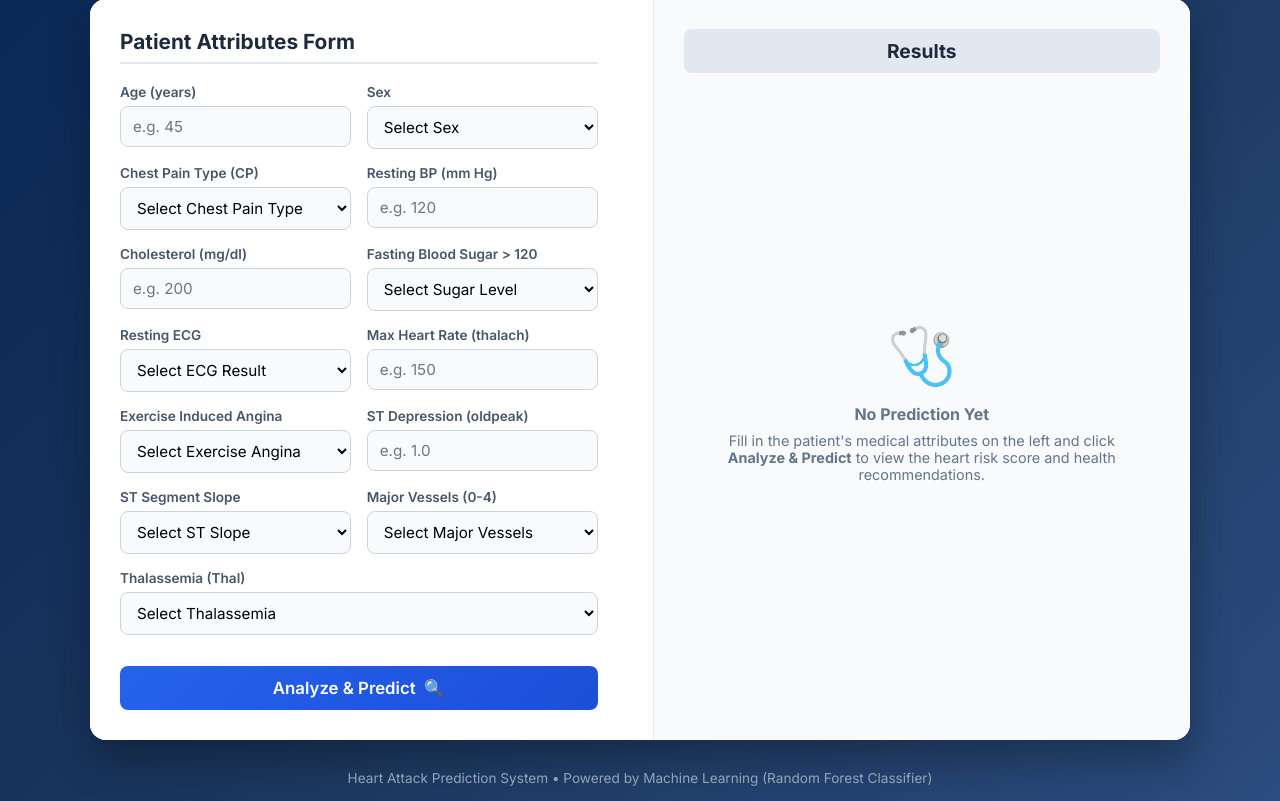
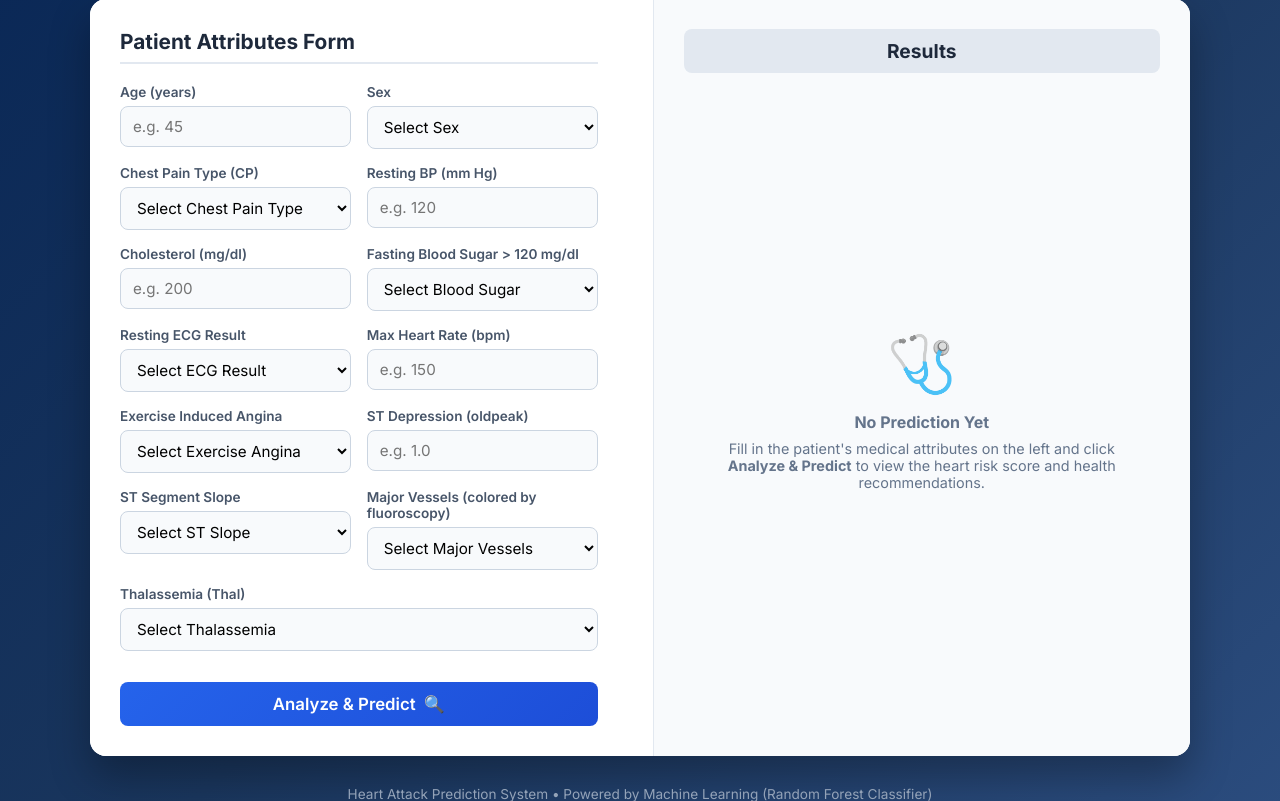
Before and after one commit to samuel-mekala/heart-attack-prediction, a Flask app: page / in a window 1280 px wide. Shown: the part 110-911 px from the top of the page. Run offline with Flask 3, Linux system fonts and the light colour scheme.

Commit message:
Clean up dropdown labels by removing raw numbers

```diff
--- a/templates/index1.html
+++ b/templates/index1.html
@@ -291,8 +291,8 @@
             <label for="sex">Sex</label>
             <select id="sex" name="sex" required>
               <option value="" disabled {% if not form_data.get('sex') and form_data.get('sex') != 0 %}selected{% endif %}>Select Sex</option>
-              <option value="1" {% if form_data.get('sex') == '1' or form_data.get('sex') == 1 %}selected{% endif %}>Male (1)</option>
-              <option value="0" {% if form_data.get('sex') == '0' or form_data.get('sex') == 0 %}selected{% endif %}>Female (0)</option>
+              <option value="1" {% if form_data.get('sex') == '1' or form_data.get('sex') == 1 %}selected{% endif %}>Male</option>
+              <option value="0" {% if form_data.get('sex') == '0' or form_data.get('sex') == 0 %}selected{% endif %}>Female</option>
             </select>
           </div>
 
@@ -300,10 +300,10 @@
             <label for="cp">Chest Pain Type (CP)</label>
             <select id="cp" name="cp" required>
               <option value="" disabled {% if not form_data.get('cp') and form_data.get('cp') != 0 %}selected{% endif %}>Select Chest Pain Type</option>
-              <option value="0" {% if form_data.get('cp') == '0' or form_data.get('cp') == 0 %}selected{% endif %}>0: Typical Angina</option>
-              <option value="1" {% if form_data.get('cp') == '1' or form_data.get('cp') == 1 %}selected{% endif %}>1: Atypical Angina</option>
-              <option value="2" {% if form_data.get('cp') == '2' or form_data.get('cp') == 2 %}selected{% endif %}>2: Non-anginal Pain</option>
-              <option value="3" {% if form_data.get('cp') == '3' or form_data.get('cp') == 3 %}selected{% endif %}>3: Asymptomatic</option>
+              <option value="0" {% if form_data.get('cp') == '0' or form_data.get('cp') == 0 %}selected{% endif %}>Typical Angina</option>
+              <option value="1" {% if form_data.get('cp') == '1' or form_data.get('cp') == 1 %}selected{% endif %}>Atypical Angina</option>
+              <option value="2" {% if form_data.get('cp') == '2' or form_data.get('cp') == 2 %}selected{% endif %}>Non-anginal Pain</option>
+              <option value="3" {% if form_data.get('cp') == '3' or form_data.get('cp') == 3 %}selected{% endif %}>Asymptomatic</option>
             </select>
           </div>
 
@@ -318,26 +318,26 @@
           </div>
 
           <div class="input-group">
-            <label for="fbs">Fasting Blood Sugar > 120</label>
+            <label for="fbs">Fasting Blood Sugar > 120 mg/dl</label>
             <select id="fbs" name="fbs" required>
-              <option value="" disabled {% if not form_data.get('fbs') and form_data.get('fbs') != 0 %}selected{% endif %}>Select Sugar Level</option>
-              <option value="0" {% if form_data.get('fbs') == '0' or form_data.get('fbs') == 0 %}selected{% endif %}>No (0)</option>
-              <option value="1" {% if form_data.get('fbs') == '1' or form_data.get('fbs') == 1 %}selected{% endif %}>Yes (1)</option>
+              <option value="" disabled {% if not form_data.get('fbs') and form_data.get('fbs') != 0 %}selected{% endif %}>Select Blood Sugar</option>
+              <option value="0" {% if form_data.get('fbs') == '0' or form_data.get('fbs') == 0 %}selected{% endif %}>No (<= 120 mg/dl)</option>
+              <option value="1" {% if form_data.get('fbs') == '1' or form_data.get('fbs') == 1 %}selected{% endif %}>Yes (> 120 mg/dl)</option>
             </select>
           </div>
 
           <div class="input-group">
-            <label for="restecg">Resting ECG</label>
+            <label for="restecg">Resting ECG Result</label>
             <select id="restecg" name="restecg" required>
               <option value="" disabled {% if not form_data.get('restecg') and form_data.get('restecg') != 0 %}selected{% endif %}>Select ECG Result</option>
-              <option value="0" {% if form_data.get('restecg') == '0' or form_data.get('restecg') == 0 %}selected{% endif %}>0: Normal</option>
-              <option value="1" {% if form_data.get('restecg') == '1' or form_data.get('restecg') == 1 %}selected{% endif %}>1: ST-T Wave Abnormality</option>
-              <option value="2" {% if form_data.get('restecg') == '2' or form_data.get('restecg') == 2 %}selected{% endif %}>2: Left Ventricular Hypertrophy</option>
+              <option value="0" {% if form_data.get('restecg') == '0' or form_data.get('restecg') == 0 %}selected{% endif %}>Normal</option>
+              <option value="1" {% if form_data.get('restecg') == '1' or form_data.get('restecg') == 1 %}selected{% endif %}>ST-T Wave Abnormality</option>
+              <option value="2" {% if form_data.get('restecg') == '2' or form_data.get('restecg') == 2 %}selected{% endif %}>Left Ventricular Hypertrophy</option>
             </select>
           </div>
 
           <div class="input-group">
-            <label for="thalach">Max Heart Rate (thalach)</label>
+            <label for="thalach">Max Heart Rate (bpm)</label>
             <input type="number" id="thalach" name="thalach" min="60" max="230" placeholder="e.g. 150" value="{{ form_data.get('thalach', '') }}" required>
           </div>
 
@@ -345,8 +345,8 @@
             <label for="exang">Exercise Induced Angina</label>
             <select id="exang" name="exang" required>
               <option value="" disabled {% if not form_data.get('exang') and form_data.get('exang') != 0 %}selected{% endif %}>Select Exercise Angina</option>
-              <option value="0" {% if form_data.get('exang') == '0' or form_data.get('exang') == 0 %}selected{% endif %}>No (0)</option>
-              <option value="1" {% if form_data.get('exang') == '1' or form_data.get('exang') == 1 %}selected{% endif %}>Yes (1)</option>
+              <option value="0" {% if form_data.get('exang') == '0' or form_data.get('exang') == 0 %}selected{% endif %}>No</option>
+              <option value="1" {% if form_data.get('exang') == '1' or form_data.get('exang') == 1 %}selected{% endif %}>Yes</option>
             </select>
           </div>
 
@@ -359,21 +359,21 @@
             <label for="slope">ST Segment Slope</label>
             <select id="slope" name="slope" required>
               <option value="" disabled {% if not form_data.get('slope') and form_data.get('slope') != 0 %}selected{% endif %}>Select ST Slope</option>
-              <option value="0" {% if form_data.get('slope') == '0' or form_data.get('slope') == 0 %}selected{% endif %}>0: Upsloping</option>
-              <option value="1" {% if form_data.get('slope') == '1' or form_data.get('slope') == 1 %}selected{% endif %}>1: Flat</option>
-              <option value="2" {% if form_data.get('slope') == '2' or form_data.get('slope') == 2 %}selected{% endif %}>2: Downsloping</option>
+              <option value="0" {% if form_data.get('slope') == '0' or form_data.get('slope') == 0 %}selected{% endif %}>Upsloping</option>
+              <option value="1" {% if form_data.get('slope') == '1' or form_data.get('slope') == 1 %}selected{% endif %}>Flat</option>
+              <option value="2" {% if form_data.get('slope') == '2' or form_data.get('slope') == 2 %}selected{% endif %}>Downsloping</option>
             </select>
           </div>
 
           <div class="input-group">
-            <label for="ca">Major Vessels (0-4)</label>
+            <label for="ca">Major Vessels (colored by fluoroscopy)</label>
             <select id="ca" name="ca" required>
               <option value="" disabled {% if not form_data.get('ca') and form_data.get('ca') != 0 %}selected{% endif %}>Select Major Vessels</option>
-              <option value="0" {% if form_data.get('ca') == '0' or form_data.get('ca') == 0 %}selected{% endif %}>0</option>
-              <option value="1" {% if form_data.get('ca') == '1' or form_data.get('ca') == 1 %}selected{% endif %}>1</option>
-              <option value="2" {% if form_data.get('ca') == '2' or form_data.get('ca') == 2 %}selected{% endif %}>2</option>
-              <option value="3" {% if form_data.get('ca') == '3' or form_data.get('ca') == 3 %}selected{% endif %}>3</option>
-              <option value="4" {% if form_data.get('ca') == '4' or form_data.get('ca') == 4 %}selected{% endif %}>4</option>
+              <option value="0" {% if form_data.get('ca') == '0' or form_data.get('ca') == 0 %}selected{% endif %}>0 Vessels</option>
+              <option value="1" {% if form_data.get('ca') == '1' or form_data.get('ca') == 1 %}selected{% endif %}>1 Vessel</option>
+              <option value="2" {% if form_data.get('ca') == '2' or form_data.get('ca') == 2 %}selected{% endif %}>2 Vessels</option>
+              <option value="3" {% if form_data.get('ca') == '3' or form_data.get('ca') == 3 %}selected{% endif %}>3 Vessels</option>
+              <option value="4" {% if form_data.get('ca') == '4' or form_data.get('ca') == 4 %}selected{% endif %}>4 Vessels</option>
             </select>
           </div>
 
@@ -381,9 +381,9 @@
             <label for="thal">Thalassemia (Thal)</label>
             <select id="thal" name="thal" required>
               <option value="" disabled {% if not form_data.get('thal') and form_data.get('thal') != 0 %}selected{% endif %}>Select Thalassemia</option>
-              <option value="1" {% if form_data.get('thal') == '1' or form_data.get('thal') == 1 %}selected{% endif %}>1: Normal</option>
-              <option value="2" {% if form_data.get('thal') == '2' or form_data.get('thal') == 2 %}selected{% endif %}>2: Fixed Defect</option>
-              <option value="3" {% if form_data.get('thal') == '3' or form_data.get('thal') == 3 %}selected{% endif %}>3: Reversible Defect</option>
+              <option value="1" {% if form_data.get('thal') == '1' or form_data.get('thal') == 1 %}selected{% endif %}>Normal</option>
+              <option value="2" {% if form_data.get('thal') == '2' or form_data.get('thal') == 2 %}selected{% endif %}>Fixed Defect</option>
+              <option value="3" {% if form_data.get('thal') == '3' or form_data.get('thal') == 3 %}selected{% endif %}>Reversible Defect</option>
             </select>
           </div>
 
```
